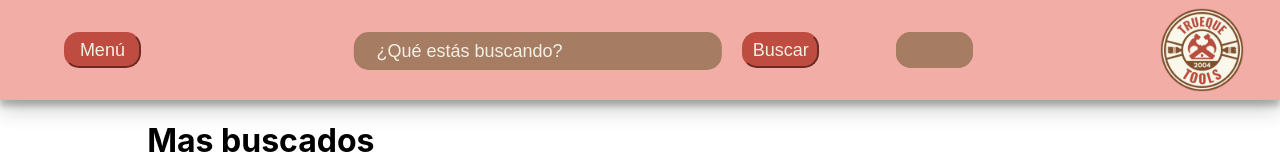
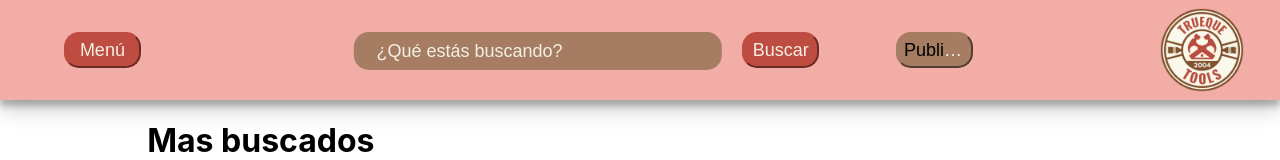
Before and after one commit to leodelmas00/front-truequetools, a React (Create React App) app: page /SignIn in a window 1280 px wide. Shown: the top 160 px of the page. Built offline with nearby package versions, Linux system fonts and the light colour scheme.

Commit message:
ahi solucione lo de publicar

```diff
--- a/src/components/SignIn.jsx
+++ b/src/components/SignIn.jsx
@@ -22,9 +22,9 @@ function SignIn() {
             <input type="text" className="search-box " placeholder="¿Qué estás buscando?" />
             <button className="buscar-button">Buscar</button>
 
-            <div className="publicar-button">
-                 <Link to="/Post" className="post-link">Publicar</Link>
-            </div>
+            <button className="publicar-button">
+                <Link to="/Post" className="post-link">Publicar</Link>
+            </button>
 
             <a href="/" onClick={handleLogoClick}> <img src={logoImg} alt="Logo" className="logo" /> </a>
             <div className="rectangle"></div>
--- a/src/styles/home.css
+++ b/src/styles/home.css
@@ -111,7 +111,12 @@
     overflow: hidden; /* Oculta el texto que se desborde */
     text-overflow: ellipsis;
     cursor: pointer;
+}
 
+.publicar-button:hover{
+    background-color: #bf4c41;
+    color:#f2f0e4;
+    transition: color 0.2s;
 }
 
 .cerrar-sesion-button{
@@ -270,22 +275,5 @@ a {
     border-radius: 0.5px;
 }
 .configuration-link{
-    border-radius: 0.5;
+    border-radius: 0.5px;
 }
-
-.post-link {
-    padding: 8px 145px;
-    font-size: 1.5em;
-    background-color: #a67c63;
-    border-color: #f2ada7;
-    color: #f2f0e4; /* Asegúrate de que el color del texto sea visible */
-}
-
-.post-link:hover {
-    background-color: #734429;
-    color: #f2f0e4;
-}
-
-.post-link:active {
-    transform: translateY(2px);
-}
```
